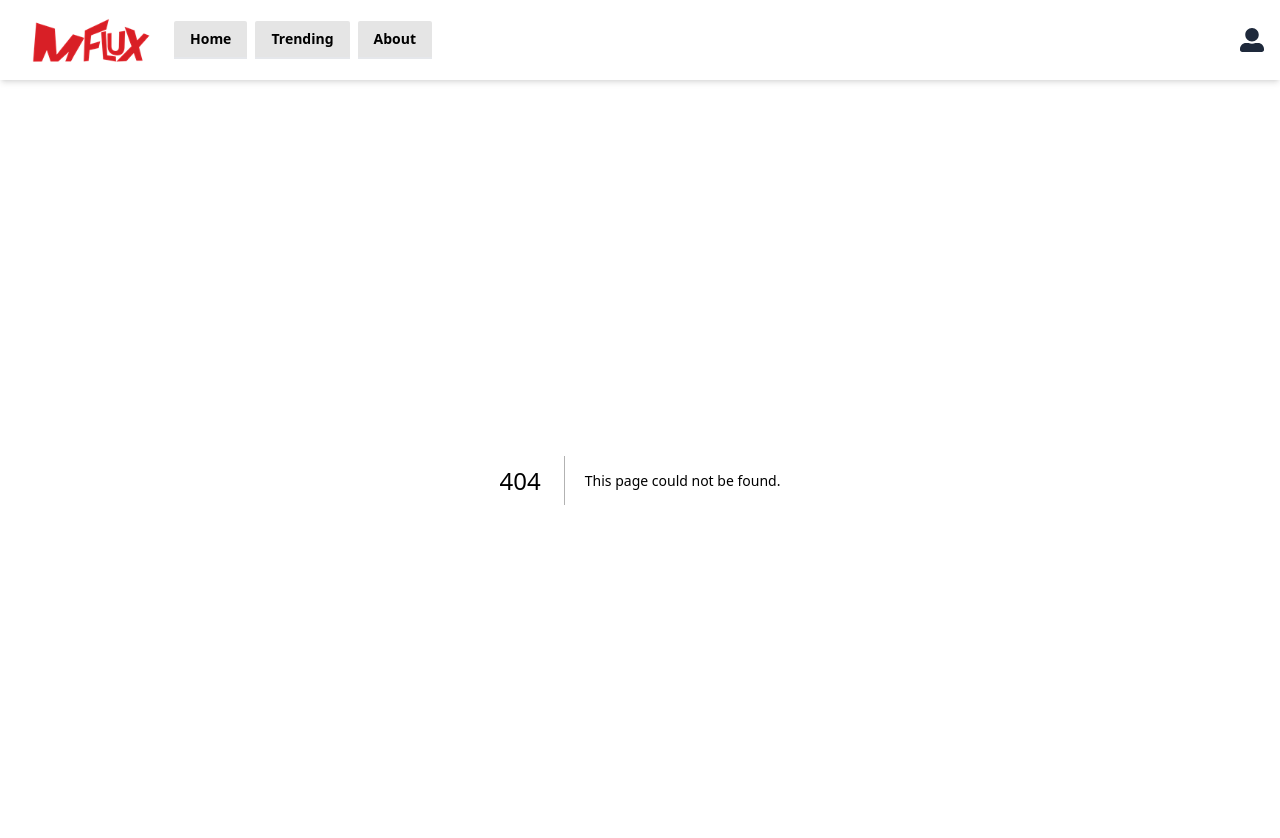
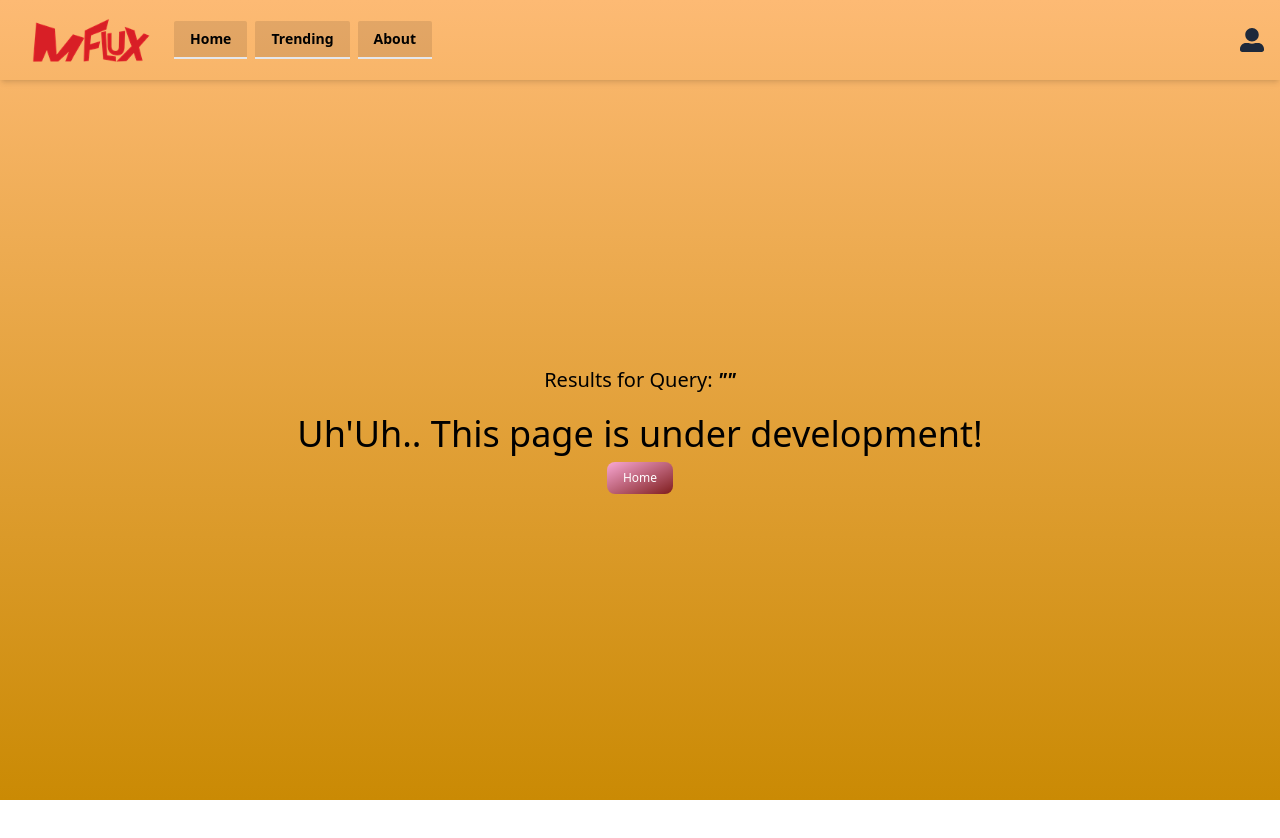
Before and after one commit to mza-codes/next-js-redux, a Next.js app: page /search in a window 1280 px wide. Before the commit this address had no page. Shown: the top 838 px of the page. After the commit the page ends 800 px from the top, so only its background shows below. Built offline with nearby package versions, Linux system fonts and the light colour scheme.

Commit message:
Add Search Feature, Updated MovieCard

```diff
--- a/app/page.tsx
+++ b/app/page.tsx
@@ -12,7 +12,7 @@ export const metadata: Metadata = {
 export default function Page() {
     verifyEnv();
     return (
-        <section className="flex gap-2 items-center flex-col">
+        <section className="flex flex-col gap-2 items-center">
             <img
                 className="bg-black py-2 px-4 rounded-lg bg-opacity-60 hover:bg-opacity-50"
                 alt="mFlux_logo"
--- /dev/null
+++ b/app/search/page.tsx
@@ -0,0 +1,23 @@
+import Link from "next/link";
+
+type Props = {
+    searchParams: {
+        q: string;
+        page: string;
+    };
+};
+
+export default function SearchPage({ searchParams }: Props) {
+    console.log(searchParams);
+    return (
+        <>
+            <h2 className="text-xl">
+                Results for Query: <i className="font-semibold">"{searchParams.q}"</i>
+            </h2>
+            <div className="py-5 col center">
+                <h4 className="text-4xl">Uh'Uh.. This page is under development!</h4>
+                <Link className="genre-button" href={"/"}>Home</Link>
+            </div>
+        </>
+    );
+}
--- a/components/Header.tsx
+++ b/components/Header.tsx
@@ -1,17 +1,11 @@
 "use client";
 
 import Link from "next/link";
-import { Righteous } from "next/font/google";
+import { BiSearchAlt } from "react-icons/bi";
 import { usePathname } from "next/navigation";
 import { FaUserAlt } from "react-icons/fa";
 import useUserModal from "../hooks/useUserModal";
-
-const righteous = Righteous({
-    display: "swap",
-    subsets: ["latin"],
-    weight: ["400"],
-    preload: true,
-});
+import { useRef } from "react";
 
 const links = [
     { name: "Home", path: "/home" },
@@ -22,6 +16,7 @@ const links = [
 export default function Header() {
     const path = usePathname();
     const userModal = useUserModal();
+    const searchRef = useRef(null);
 
     return (
         <header className="app-header px-4">
@@ -45,7 +40,29 @@ export default function Header() {
                     </Link>
                 ))}
             </div>
-            <div className="right-section">
+            <div className="right-section space-x-2">
+
+                {/* <form action="/search" className="relative inline-flex gap-2">
+                    <input
+                        name="q"
+                        className={`py-1 pr-12 pl-4 rounded-tr-md rounded-tl-md max-w-[200px] border-green-500 invalid:border-red-500 border-b-[3.0px] bg-black/40 text-white`}
+                        required
+                        pattern="^[a-zA-Z0-9][a-zA-Z0-9 ]*$"
+                        minLength={2}
+                        type="text"
+                        ref={searchRef}
+                        placeholder="Search.."
+                        maxLength={50}
+                    />
+                    <input type="hidden" value={1} name="page" />
+                    <button
+                        type="submit"
+                        className="text-white opacity-30 hover:opacity-100 my-1 rounded-xl absolute right-2"
+                    >
+                        <BiSearchAlt size={22} />
+                    </button>
+                </form> */}
+
                 <button
                     onClick={userModal.onOpen}
                     type="button"
--- a/components/MovieCard.tsx
+++ b/components/MovieCard.tsx
@@ -1,8 +1,8 @@
 "use client";
 
-import Image from "next/image";
 import Link from "next/link";
 import { SyntheticEvent } from "react";
+import { MdOpenInNew } from "react-icons/md";
 import { Movie } from "../@types";
 import { w500 } from "../contstants";
 import { useLocalStore } from "../store";
@@ -53,9 +53,9 @@ export default function MovieCard({ movie, classes }: Props) {
                     <Link
                         prefetch={false}
                         href={`/${movie?.type ?? "movie"}/${movie?.id}`}
-                        className="text-black hover:text-rose-700 font-semibold"
+                        className="text-white hover:text-black absolute shadow-lg"
                     >
-                        View
+                        <MdOpenInNew size={20} />
                     </Link>
                 </p>
             </div>
--- a/fonts.ts
+++ b/fonts.ts
@@ -1,4 +1,4 @@
-import { Nunito } from "next/font/google";
+import { Nunito, Righteous } from "next/font/google";
 
 export const nunito = Nunito({
     display: "swap",
@@ -7,3 +7,10 @@ export const nunito = Nunito({
     weight: ["400", "400", "500", "600", "700", "800", "900"],
     variable: "--nunito",
 });
+
+export const righteous = Righteous({
+    display: "swap",
+    subsets: ["latin"],
+    weight: ["400"],
+    preload: true,
+});
--- a/package.json
+++ b/package.json
@@ -2,6 +2,7 @@
     "private": true,
     "scripts": {
         "dev": "next dev",
+        "turbo": "next dev --turbo",
         "build": "next build",
         "start": "next start"
     },
```
Also changed, not shown: api.ts (+4 -3 lines), 1 other file (tests, documents, lock files or other folders).
